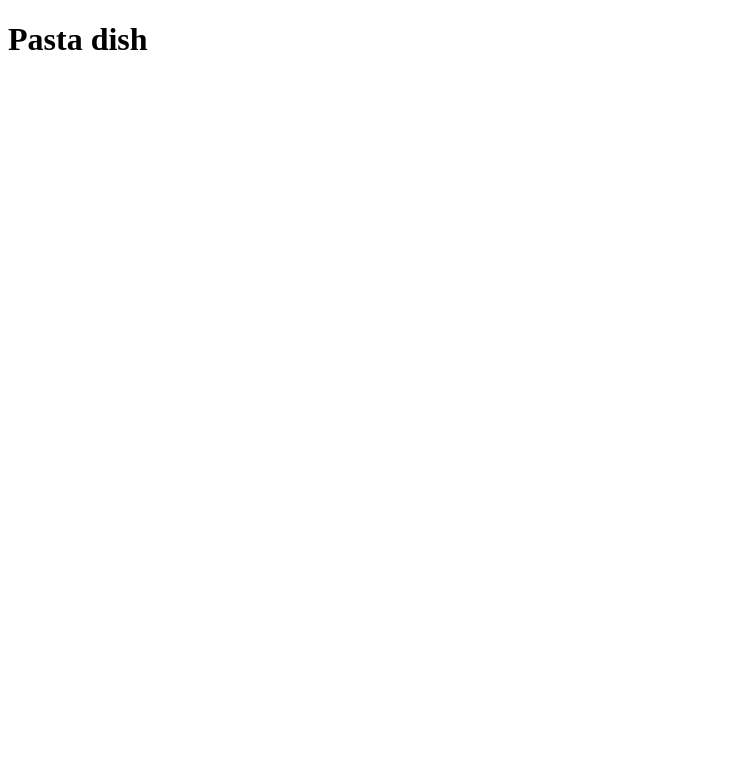
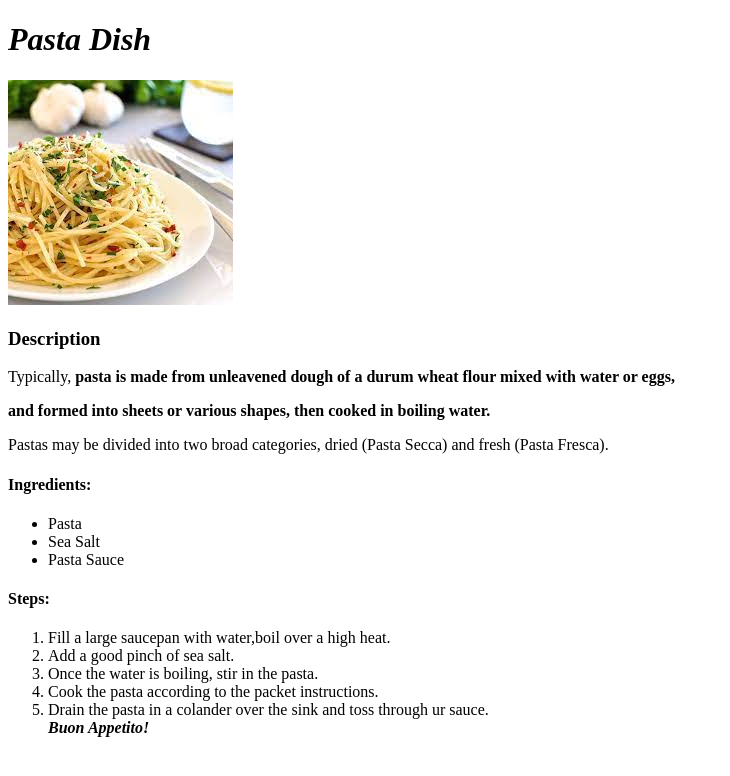
Before and after one commit to tarektaha750/odin-recipes, a plain HTML site: page recipes/pasta.html in a window 1280 px wide. Shown: the whole page, without its empty margins (0-730 px from the left). Drawn offline with Linux system fonts and the light colour scheme.

```diff
--- a/recipes/pasta.html
+++ b/recipes/pasta.html
@@ -5,7 +5,32 @@
     <title>Pasta</title>
 </head>
 <body>
-    <h1>Pasta dish</h1>
+    <h1><em>Pasta Dish</em></h1>
+    <img src='../images/pasta.png' alt="Pasta with your favorite sauce!">
+ <strong><h3>Description</h3></strong>
+    <p>Typically, <strong>pasta is made from unleavened dough of a durum wheat flour
+     mixed with water or eggs,</strong></p>
+     <p><strong>and formed into sheets or various shapes,
+     then cooked in boiling water.</strong></p>
+    <p>Pastas may be divided into two broad categories,
+      dried (Pasta Secca) and fresh (Pasta Fresca).
+    </p>
 
+    <h4>Ingredients:</h4>
+    <ul>
+        <li>Pasta</li>
+        <li>Sea Salt</li>
+        <li>Pasta Sauce</li>
+    </ul>
+
+    <h4>Steps:</h4>
+    <ol>
+        <li>Fill a large saucepan with water,boil over a high heat.</li>
+        <li>Add a good pinch of sea salt.</li>
+        <li>Once the water is boiling, stir in the pasta.</li>
+        <li>Cook the pasta according to the packet instructions.</li>
+        <li>Drain the pasta in a colander over the sink and toss through ur sauce.</li>
+        <strong><em>Buon Appetito!</em></strong>
+    </ol>
 </body>
 </html>
```
Also changed, not shown: index.html (+6 -2 lines), recipes/burger.html (added, +31 -0 lines), images/burger.jpeg (added), images/pasta.png (added).
